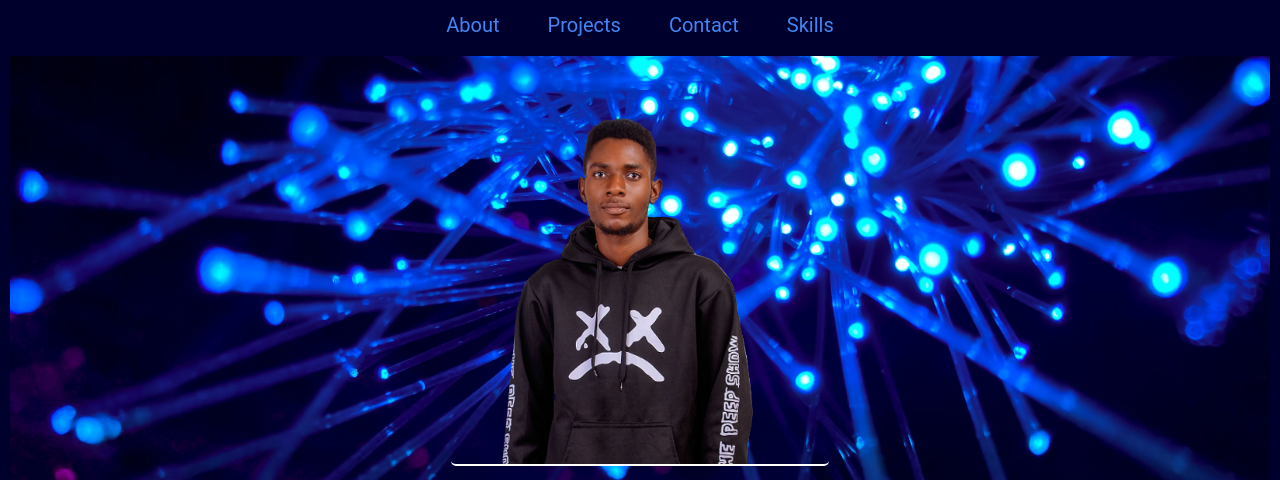
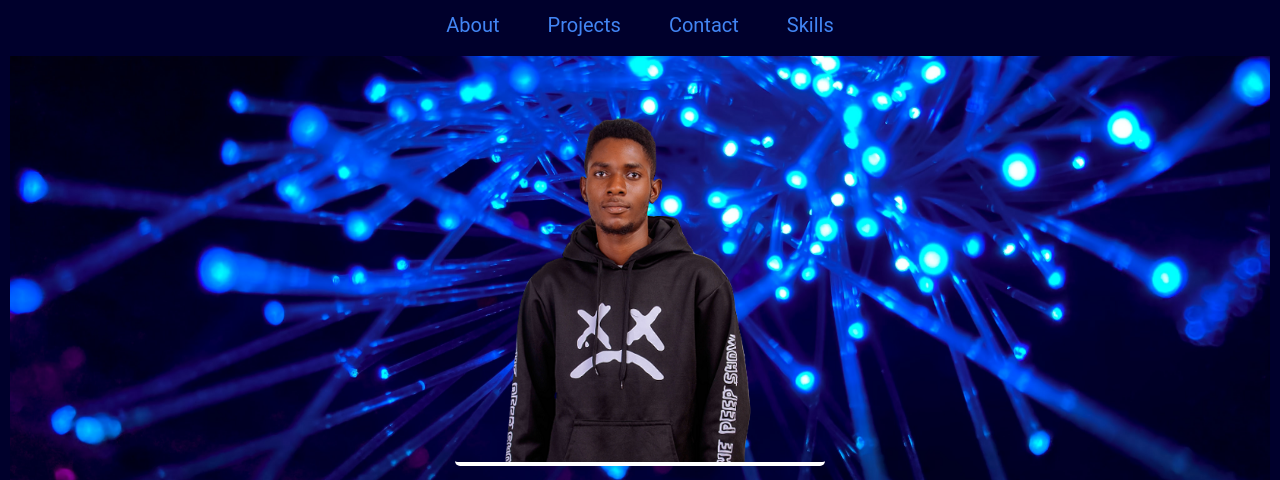
Before and after one commit to danFabCode/My-portfolio, a plain HTML site: page index.html in a window 1280 px wide. Shown: the top 480 px of the page. Drawn offline with Linux system fonts and the light colour scheme.

Commit message:
update
update

```diff
--- a/index.css
+++ b/index.css
@@ -89,8 +89,9 @@ nav ul li a:hover {
 .banner img{
   /* border: 1px solid white; */
   border-radius: 5px;
-  border-bottom: 2px solid white;
-  max-width: 400px;
+  /* border-bottom: 2px solid white; */
+  max-width: 370px;
+  border-bottom: 4px solid white;
   height: 400px;
   margin: 10px auto;
   /* box-shadow: 2px 2px 0 0 white; */
```
